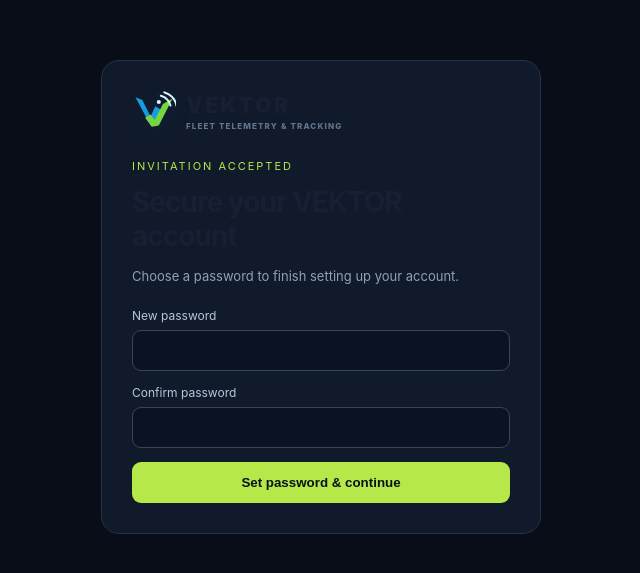
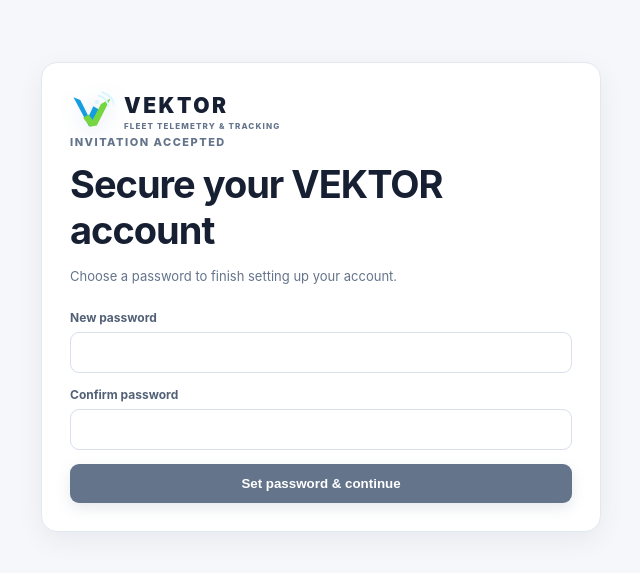
Before and after one commit to mudro1234-ops/portfolio, a Next.js app in the folder apps/web/: page /set-password in a window 1280 px wide. Shown: the part 103-676 px from the top of the page, without its empty margins (319-959 px from the left). Built offline with nearby package versions, Linux system fonts and the light colour scheme.

Commit message:
Restyle invitation password setup to match the VEKTOR design

```diff
--- a/apps/web/src/app/set-password/page.tsx
+++ b/apps/web/src/app/set-password/page.tsx
@@ -1,7 +1,7 @@
 "use client";
 
 import { useState } from "react";
-import type { CSSProperties, FormEvent } from "react";
+import type { FormEvent } from "react";
 import { useRouter } from "next/navigation";
 import { createClient } from "@/lib/supabase/browser";
 import BrandMark from "@/components/brand-mark";
@@ -41,22 +41,18 @@ export default function SetPasswordPage() {
     }
   }
 
-  return <main style={{minHeight:"100vh",display:"grid",placeItems:"center",padding:24,background:"#080d18"}}>
-    <section style={{width:"100%",maxWidth:440,border:"1px solid #23334b",borderRadius:18,padding:30,background:"#101a2b",color:"#edf4ff"}}>
+  return <main className="formPage"><section className="formCard">
+
       <BrandMark />
-      <div style={{fontSize:11,letterSpacing:2,color:"#b7e84a",marginTop:24}}>INVITATION ACCEPTED</div>
-      <h1 style={{fontSize:28,margin:"12px 0 8px"}}>Secure your VEKTOR account</h1>
-      <p style={{color:"#91a1b8",fontSize:13,lineHeight:1.6}}>Choose a password to finish setting up your account.</p>
-      <form onSubmit={submit} style={{display:"grid",gap:14,marginTop:22}}>
-        <label style={{fontSize:12,color:"#b8c6d9"}}>New password<input required minLength={10} type="password" autoComplete="new-password" value={password} onChange={e=>setPassword(e.target.value)} style={field}/></label>
-        <label style={{fontSize:12,color:"#b8c6d9"}}>Confirm password<input required minLength={10} type="password" autoComplete="new-password" value={confirmPassword} onChange={e=>setConfirmPassword(e.target.value)} style={field}/></label>
-        <button disabled={busy||done} style={button}>{busy?"Saving password…":done?"Password saved":"Set password & continue"}</button>
+      <div className="eyebrow">INVITATION ACCEPTED</div>
+      <h1>Secure your VEKTOR account</h1>
+      <p className="muted">Choose a password to finish setting up your account.</p>
+      <form onSubmit={submit} className="formStack">
+        <label>New password<input required minLength={10} type="password" autoComplete="new-password" value={password} onChange={e=>setPassword(e.target.value)}/></label>
+        <label>Confirm password<input required minLength={10} type="password" autoComplete="new-password" value={confirmPassword} onChange={e=>setConfirmPassword(e.target.value)}/></label>
+        <button className="primaryButton" disabled={busy||done}>{busy?"Saving password…":done?"Password saved":"Set password & continue"}</button>
       </form>
-      {error && <p role="alert" style={{fontSize:12,color:"#ffb4a9"}}>{error}</p>}
-      {done && <p role="status" style={{fontSize:12,color:"#b7e84a"}}>Your account is ready. Opening your workspace…</p>}
-    </section>
-  </main>;
+      {error && <p role="alert" className="errorText">{error}</p>}
+      {done && <p role="status" className="muted">Your account is ready. Opening your workspace…</p>}
+    </section></main>;
 }
-
-const field: CSSProperties = {display:"block",width:"100%",marginTop:7,padding:"12px 13px",borderRadius:9,border:"1px solid #34465f",background:"#0b1322",color:"#edf4ff",outline:"none"};
-const button: CSSProperties = {padding:13,border:0,borderRadius:9,background:"#b7e84a",color:"#07131b",fontWeight:800,cursor:"pointer"};
```
